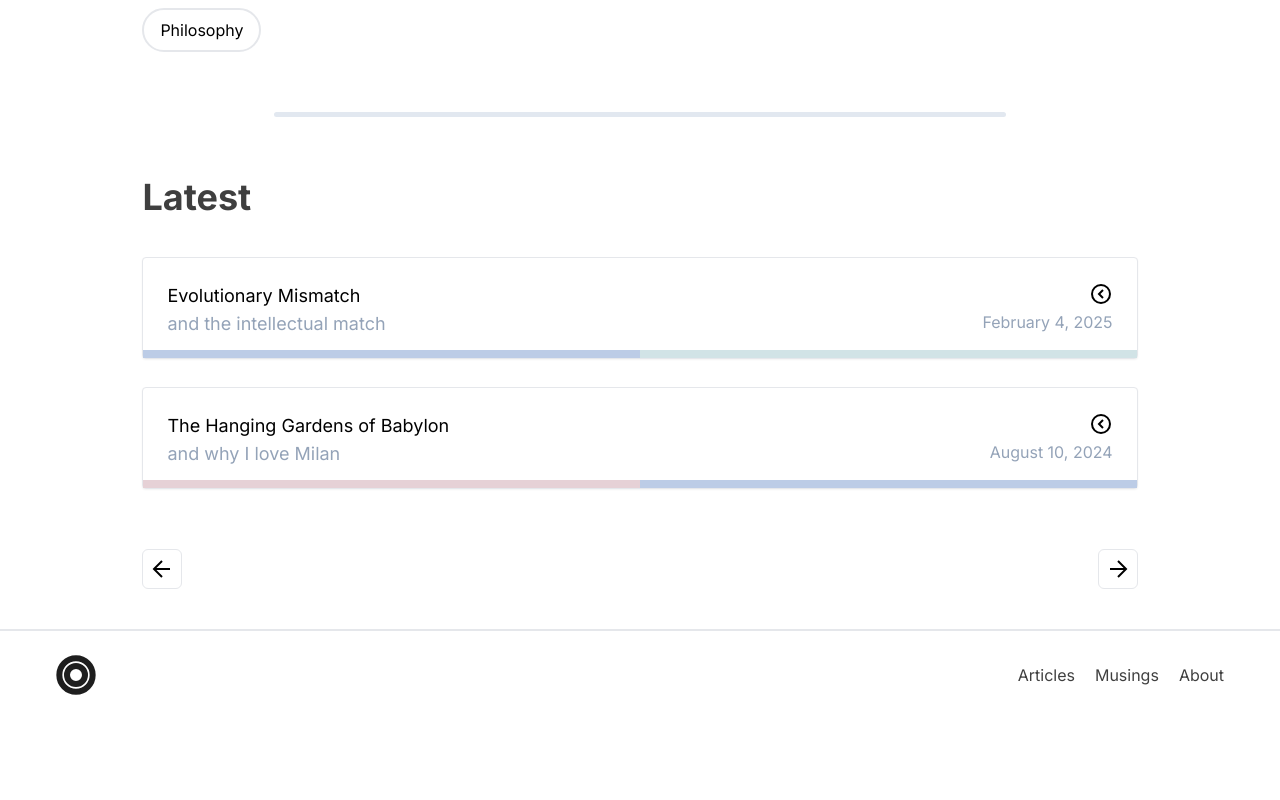
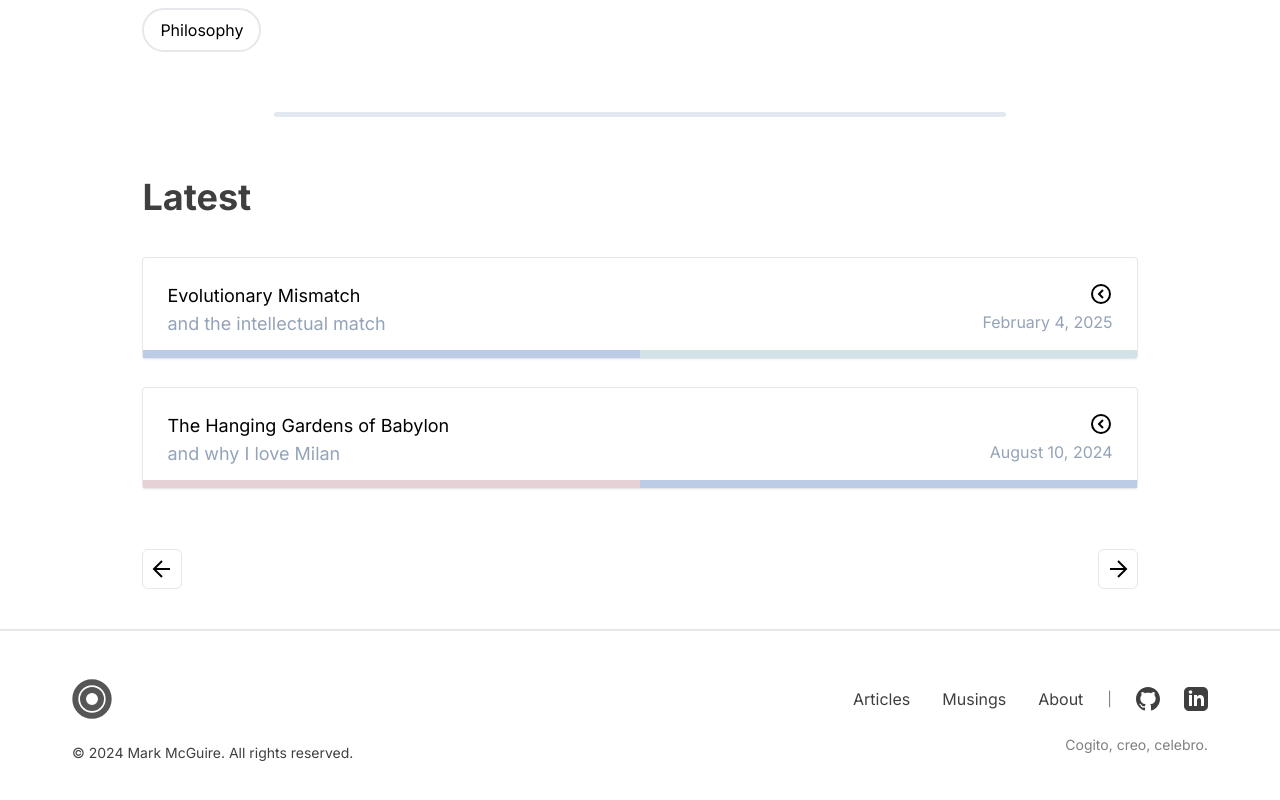
Before and after one commit to markmcguire011/Sentennial, a Next.js app: page /articles in a window 1280 px wide. Shown: the part 454-1254 px from the top of the page. Before the commit the page ends 1173 px from the top, so only its background shows below. Built offline with nearby package versions, Linux system fonts and the light colour scheme.

Commit message:
Made changes to about page and updated footer

```diff
--- a/components/articles.tsx
+++ b/components/articles.tsx
@@ -143,9 +143,19 @@ export default function Articles({ articles, page }: Props) {
           Latest<span> {content}</span>
         </h1>
         <div className="flex flex-col gap-7">
-          {paginatedArticles.map((article) => (
-            <ArticleButton key={article.slug + "-article"} data={article} />
-          ))}
+          {paginatedArticles.length > 0 ? (
+            paginatedArticles.map((article) => (
+              <ArticleButton key={article.slug + "-article"} data={article} />
+            ))
+          ) : (
+            <div className="text-center py-10">
+              <p className="text-xl opacity-75 color-brand-dark">
+                Loading....
+                <br />
+                Just kidding, I&apos;m not done writing yet.
+              </p>
+            </div>
+          )}
         </div>
       </div>
       <div className="flex justify-between pb-10">
--- a/components/footer.tsx
+++ b/components/footer.tsx
@@ -1,28 +1,113 @@
 "use client";
 
-import NavItem from "@/components/navbar"
-import Link from "next/link"
+import NavItem from "@/components/navbar";
+import Link from "next/link";
 
-function Footer(){
+function Footer() {
+  const currentYear = new Date().getFullYear();
+
   return (
     <div className="border-t-2">
-            <div className="flex md:flex-row flex-col md:justify-between justify-center py-6 px-4 gap-10 max-w-[1200px] mx-auto text-black">
-                <div className="flex flex-col gap-5 justify-center">
-                    <Link className="flex justify-center" href={"/"}>
-                        <svg className="" xmlns="http://www.w3.org/2000/svg" width="40" height="40" viewBox="0 0 40 40" fill="none">
-                            <path d="M19.9999 36.6667C29.2047 36.6667 36.6666 29.2048 36.6666 20C36.6666 10.7953 29.2047 3.33337 19.9999 3.33337C10.7952 3.33337 3.33325 10.7953 3.33325 20C3.33325 29.2048 10.7952 36.6667 19.9999 36.6667Z" stroke="#1E1E1E" strokeWidth="6" strokeLinecap="round" strokeLinejoin="round"/>
-                            <path d="M20 29C24.9706 29 29 24.9706 29 20C29 15.0294 24.9706 11 20 11C15.0295 11 11 15.0294 11 20C11 24.9706 15.0295 29 20 29Z" stroke="#1E1E1E" strokeWidth="6" strokeLinecap="round" strokeLinejoin="round"/>
+      <div className="flex md:flex-row flex-col md:justify-between items-center py-8 md:py-12 px-4 md:px-8 gap-8 md:gap-12 max-w-[1200px] mx-auto text-black">
+        {/* Left column - Logo and copyright */}
+        <div className="flex flex-col gap-4 justify-center items-center md:items-start">
+          <Link href={"/"} className="mb-2">
+            <svg
+              className="opacity-75 hover:opacity-100"
+              xmlns="http://www.w3.org/2000/svg"
+              width="40"
+              height="40"
+              viewBox="0 0 40 40"
+              fill="none"
+            >
+              <path
+                d="M19.9999 36.6667C29.2047 36.6667 36.6666 29.2048 36.6666 20C36.6666 10.7953 29.2047 3.33337 19.9999 3.33337C10.7952 3.33337 3.33325 10.7953 3.33325 20C3.33325 29.2048 10.7952 36.6667 19.9999 36.6667Z"
+                stroke="#1E1E1E"
+                strokeWidth="6"
+                strokeLinecap="round"
+                strokeLinejoin="round"
+              />
+              <path
+                d="M20 29C24.9706 29 29 24.9706 29 20C29 15.0294 24.9706 11 20 11C15.0295 11 11 15.0294 11 20C11 24.9706 15.0295 29 20 29Z"
+                stroke="#1E1E1E"
+                strokeWidth="6"
+                strokeLinecap="round"
+                strokeLinejoin="round"
+              />
             </svg>
           </Link>
+          <div className="flex flex-row justify-between w-full">
+            <span className="text-sm opacity-75 text-center md:text-left">
+              © {currentYear} Mark McGuire. All rights reserved.
+            </span>
           </div>
-                <div className="flex justify-center items-center gap-5">
-                    <Link href={"/articles"} className="opacity-75 hover:opacity-100">Articles</Link>
-                    <Link href={"/musings"} className="opacity-75 hover:opacity-100">Musings</Link>
-                    <Link href={"/about"} className="opacity-75 hover:opacity-100">About</Link>
+        </div>
+
+        {/* Right column - Navigation and Social links */}
+        <div className="flex flex-col h-full justify-between gap-4 md:gap-6">
+          <div className="flex flex-col md:flex-row gap-4 md:gap-6 items-center">
+            <div className="flex flex-col md:flex-row gap-4 md:gap-6 items-center">
+              <div className="flex justify-center items-center gap-4 md:gap-8">
+                <Link
+                  href={"/articles"}
+                  className="opacity-75 hover:opacity-100"
+                >
+                  Articles
+                </Link>
+                <Link
+                  href={"/musings"}
+                  className="opacity-75 hover:opacity-100"
+                >
+                  Musings
+                </Link>
+                <Link href={"/about"} className="opacity-75 hover:opacity-100">
+                  About
+                </Link>
+              </div>
+            </div>
+            <span className="hidden md:block text-sm opacity-50">|</span>
+            <div className="flex gap-6 justify-center">
+              <a
+                href="https://github.com/markmcguire011"
+                target="_blank"
+                rel="noopener noreferrer"
+                className="opacity-75 hover:opacity-100"
+              >
+                <svg
+                  xmlns="http://www.w3.org/2000/svg"
+                  width="24"
+                  height="24"
+                  viewBox="0 0 24 24"
+                  fill="currentColor"
+                >
+                  <path d="M12 0c-6.626 0-12 5.373-12 12 0 5.302 3.438 9.8 8.207 11.387.599.111.793-.261.793-.577v-2.234c-3.338.726-4.033-1.416-4.033-1.416-.546-1.387-1.333-1.756-1.333-1.756-1.089-.745.083-.729.083-.729 1.205.084 1.839 1.237 1.839 1.237 1.07 1.834 2.807 1.304 3.492.997.107-.775.418-1.305.762-1.604-2.665-.305-5.467-1.334-5.467-5.931 0-1.311.469-2.381 1.236-3.221-.124-.303-.535-1.524.117-3.176 0 0 1.008-.322 3.301 1.23.957-.266 1.983-.399 3.003-.404 1.02.005 2.047.138 3.006.404 2.291-1.552 3.297-1.23 3.297-1.23.653 1.653.242 2.874.118 3.176.77.84 1.235 1.911 1.235 3.221 0 4.609-2.807 5.624-5.479 5.921.43.372.823 1.102.823 2.222v3.293c0 .319.192.694.801.576 4.765-1.589 8.199-6.086 8.199-11.386 0-6.627-5.373-12-12-12z" />
+                </svg>
+              </a>
+              <a
+                href="https://www.linkedin.com/in/mark-mcguire011/"
+                target="_blank"
+                rel="noopener noreferrer"
+                className="opacity-75 hover:opacity-100"
+              >
+                <svg
+                  xmlns="http://www.w3.org/2000/svg"
+                  width="24"
+                  height="24"
+                  viewBox="0 0 24 24"
+                  fill="currentColor"
+                >
+                  <path d="M19 0h-14c-2.761 0-5 2.239-5 5v14c0 2.761 2.239 5 5 5h14c2.762 0 5-2.239 5-5v-14c0-2.761-2.238-5-5-5zm-11 19h-3v-11h3v11zm-1.5-12.268c-.966 0-1.75-.79-1.75-1.764s.784-1.764 1.75-1.764 1.75.79 1.75 1.764-.783 1.764-1.75 1.764zm13.5 12.268h-3v-5.604c0-3.368-4-3.113-4 0v5.604h-3v-11h3v1.765c1.396-2.586 7-2.777 7 2.476v6.759z" />
+                </svg>
+              </a>
+            </div>
+          </div>
+          <div className="text-sm opacity-50 self-center md:self-end">
+            Cogito, creo, celebro.
           </div>
         </div>
       </div>
-    )
+    </div>
+  );
 }
 
-export default Footer
+export default Footer;
--- a/tailwind.config.ts
+++ b/tailwind.config.ts
@@ -9,27 +9,27 @@ const config: Config = {
   theme: {
     extend: {
       colors: {
-        'brand-dark': '#1E1E1E',
-        'background-secondary': '#F5F5F5',
-        'brand-color': '#4D88B8',
-        'psychology': '#bccce6',
-        'computer-science': '#dfd1e6',
-        'history': '#e6d1d6',
-        'architecture': '#e6d7d1',
-        'philosophy': '#d1e3e6'
+        "brand-dark": "#1E1E1E",
+        "background-secondary": "#F5F5F5",
+        "brand-color": "#4D88B8",
+        psychology: "#bccce6",
+        "computer-science": "#dfd1e6",
+        history: "#e6d1d6",
+        architecture: "#e6d7d1",
+        philosophy: "#d1e3e6",
       },
       content: {
-        'counter': 'counter(test, decimal-leading-zero)'
-      }
+        counter: "counter(test, decimal-leading-zero)",
+      },
     },
     screens: {
-      'xs': '440px',
-      'sm': '640px',
-      'md': '835px',
-      'l-md': '900px',
-      'lg': '1024px',
-      'xl': '1280px',
-      '2xl': '1536px',
+      xs: "440px",
+      sm: "640px",
+      md: "835px",
+      "l-md": "900px",
+      lg: "1024px",
+      xl: "1280px",
+      "2xl": "1536px",
     },
   },
   plugins: [],
```
Also changed, not shown: app/about/page.tsx (+26 -58 lines), components/markdown-styles.module.css (+10 -10 lines), components/navbar.tsx (+68 -34 lines). Lines whose indentation alone changed are shown as unchanged.
